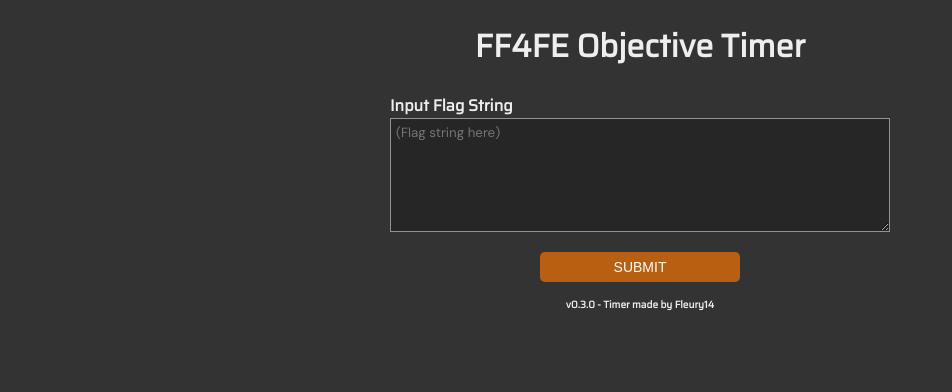
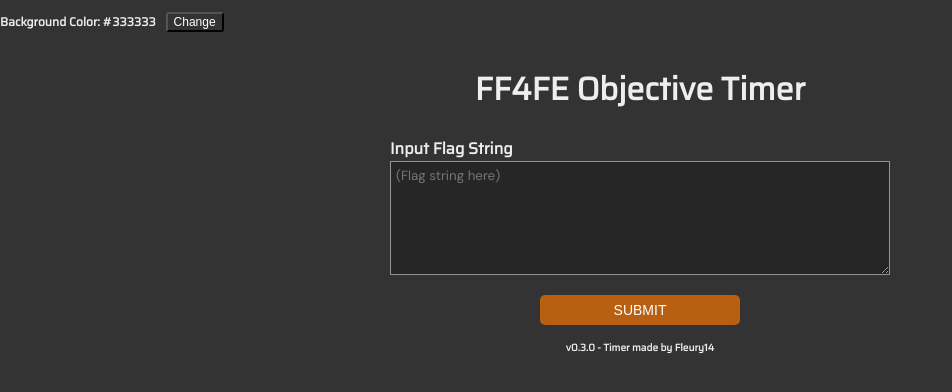
Before and after one commit to Fleury14/v4-timer, a React (Create React App) app: page / in a window 1280 px wide. Shown: the top 392 px of the page, without its empty margins (0-952 px from the left). Built offline with nearby package versions, Linux system fonts and the light colour scheme.

Commit message:
feat(color-gateway): background-color changer

```diff
--- /dev/null
+++ b/src/components/color-gateway/color-gateway.js
@@ -0,0 +1,60 @@
+// @flow
+import React, { Component } from 'react';
+import './color-gateway.scss';
+
+type Props = {
+    children: any,
+}
+
+type State = {
+    color: string,
+    isInputting: boolean,
+    colorInput: string,
+};
+
+class ColorGateway extends Component<Props, State> {
+    state = {
+        color: '#333333',
+        isInputting: false,
+        colorInput: ''
+    }
+
+    componentDidMount() {
+        const gateway = document.querySelector('.color-gateway');
+        if (gateway) {
+            gateway.style.backgroundColor = this.state.color;
+        }
+    }
+
+    componentDidUpdate() {
+        const gateway = document.querySelector('.color-gateway');
+        if (gateway) {
+            gateway.style.backgroundColor = this.state.color;
+        }
+
+    }
+
+    render() {
+        return (
+            <div className="color-gateway">
+                <div className="color-changer">
+                    <p>Background Color: {this.state.color}</p>
+                    {this.state.isInputting ? (
+                        <React.Fragment>
+                            <input
+                                value={this.state.colorInput}
+                                onChange={(e) =>this.setState({ colorInput: e.target.value })}
+                            ></input>
+                            <button onClick={() => this.setState({ color: this.state.colorInput, isInputting: false })}>Change</button>
+                        </React.Fragment>
+                    ) : (
+                        <button onClick={() => this.setState({ isInputting: true })}>Change</button>
+                    )}
+                </div>
+                {this.props.children}
+            </div>
+        );
+    }
+}
+
+export default ColorGateway
--- /dev/null
+++ b/src/components/color-gateway/color-gateway.scss
@@ -0,0 +1,33 @@
+.color-gateway {
+    height: 100%;
+    width: 100%;
+    min-width: 100vw;
+    min-height: 100vh;
+}
+
+.color-changer {
+    font-size: 12px;
+    display: flex;
+    align-items: center;
+
+    input {
+        margin-left: 10px;
+    }
+
+    button {
+        height: 20px;
+        background-color: transparent;
+        color: #fff;
+        font-size: 12px;
+        border-radius: 3px;
+        margin-left: 10px;
+        transition: 0.3s all;
+
+        &:hover {
+            border: 1px solid #000;
+            background-color: #eee;
+            color: #111;
+            cursor: pointer;
+        }
+    }
+}
--- a/src/components/index.js
+++ b/src/components/index.js
@@ -4,5 +4,6 @@ import Timer from './timer/timer';
 import Clock from './clock/clock';
 import Objective from './objective/objective';
 import ObjectivePicker from './objective-picker/objective-picker';
+import ColorGateway from './color-gateway/color-gateway';
 
-export { MainComponent, FlagInput, Timer, Clock, Objective, ObjectivePicker };
+export { MainComponent, FlagInput, Timer, Clock, Objective, ObjectivePicker, ColorGateway };
--- a/src/components/main/main.js
+++ b/src/components/main/main.js
@@ -1,5 +1,5 @@
 import React, { Component } from 'react';
-import { FlagInput, Timer } from '..';
+import { FlagInput, Timer, ColorGateway } from '..';
 import './main.scss';
 
 class MainComponent extends Component {
@@ -9,6 +9,7 @@ class MainComponent extends Component {
     }
     render() {
         return (
+            <ColorGateway>
                 <div>
                     <h1 className="title">FF4FE Objective Timer</h1>
                     <React.Fragment>
@@ -20,6 +21,7 @@ class MainComponent extends Component {
                     </div>
                     )}
                 </div>
+            </ColorGateway>
         );
     }
 
```
Lines whose indentation alone changed are shown as unchanged.
